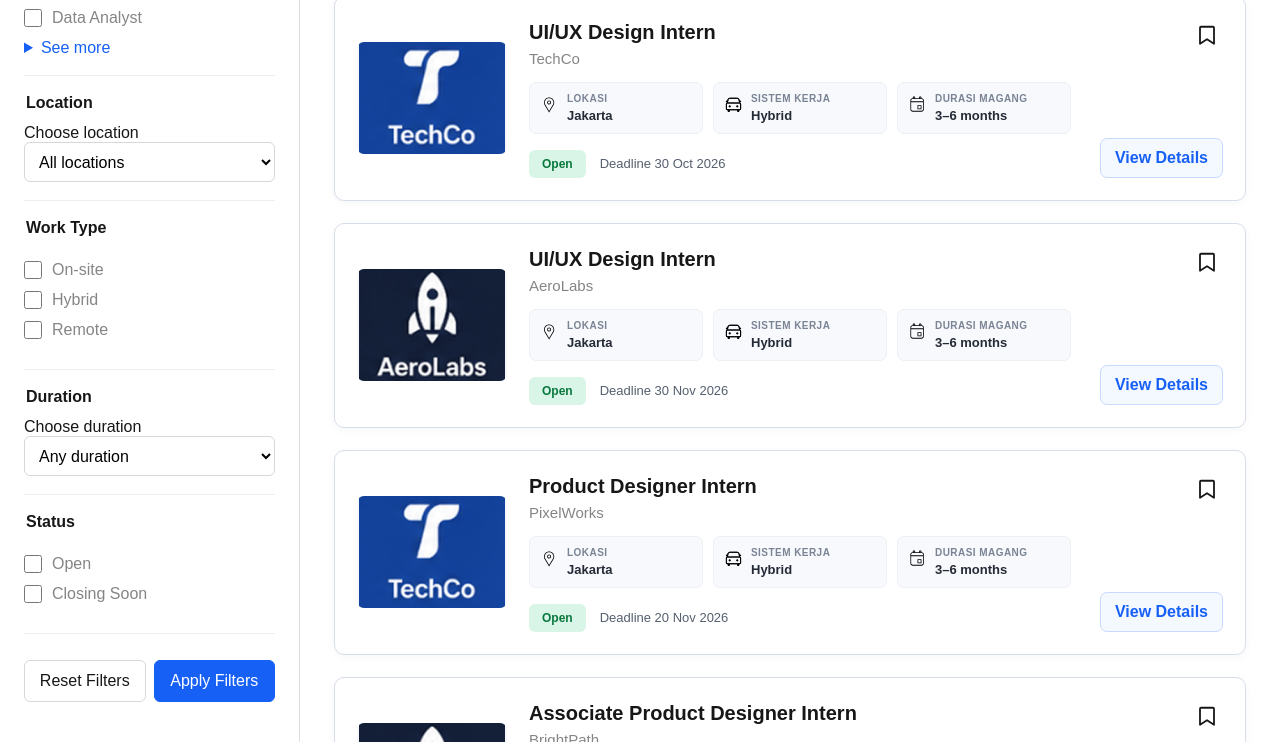
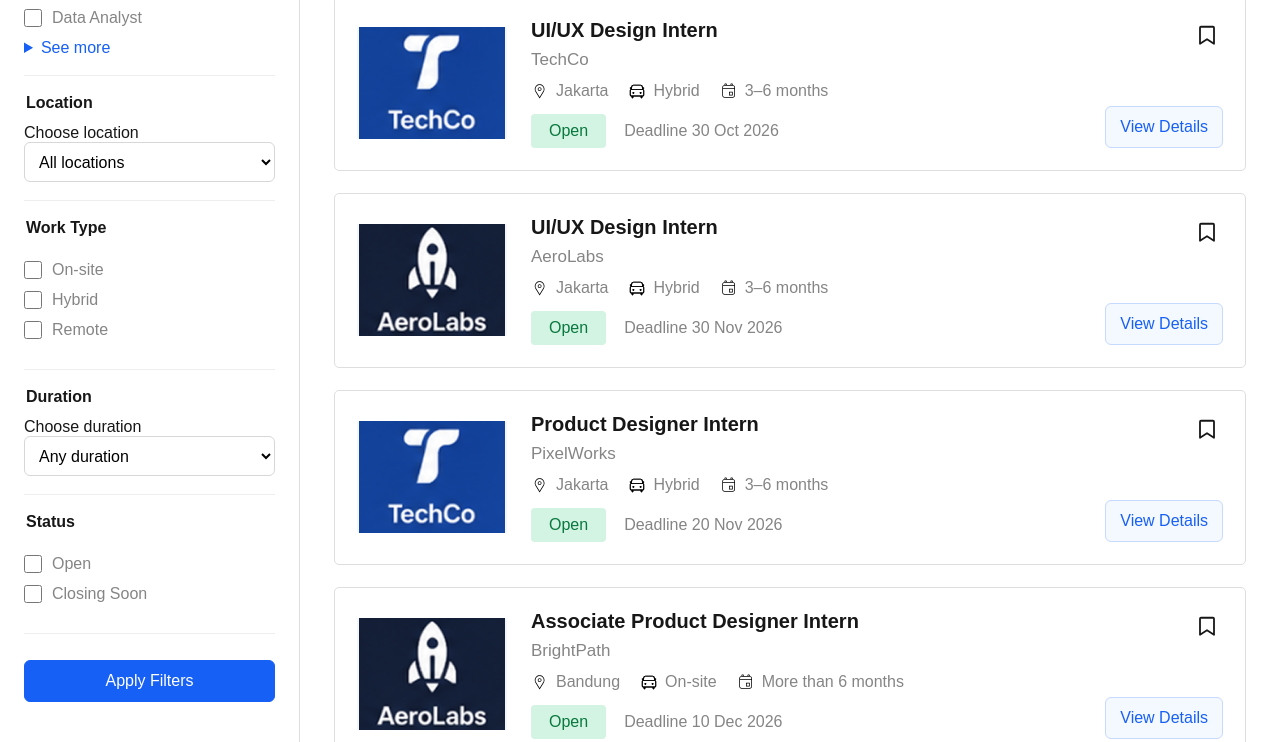
Before and after one commit to meilaniarein/InternHub, a plain HTML site: page FieldInternship.html in a window 1280 px wide. Shown: the part 351-1093 px from the top of the page. Drawn offline with Linux system fonts and the light colour scheme.

Commit message:
after pengujian4

```diff
--- a/FieldInternship.html
+++ b/FieldInternship.html
@@ -546,68 +546,6 @@
                 flex-direction: row;
             }
         }
-
-
-        /* AFTER - kartu lowongan dibuat lebih informatif untuk perbandingan cepat */
-        .job-card {
-            grid-template-columns: 150px minmax(0, 1fr) 130px !important;
-            align-items: center;
-            gap: 22px;
-            padding: 22px;
-            border: 1px solid #d7deea;
-            border-radius: 10px;
-            box-shadow: 0 2px 8px rgba(20, 40, 80, .04);
-        }
-        .job-card:hover { border-color: #9bb8f5; box-shadow: 0 5px 16px rgba(23, 96, 245, .09); }
-        .company-logo { width: 150px; height: 112px; object-fit: contain; background: #f5f7fb; border-radius: 7px; }
-        .job-main h2 { margin-bottom: 5px; font-size: 20px; line-height: 1.3; }
-        .company-name { margin-bottom: 15px; font-size: 15px; }
-        .job-meta {
-            display: grid !important;
-            grid-template-columns: repeat(3, minmax(120px, 1fr));
-            gap: 10px;
-            margin: 0 0 16px;
-            padding: 0;
-            list-style: none;
-        }
-        .job-meta li {
-            display: flex;
-            align-items: flex-start;
-            gap: 8px;
-            min-width: 0;
-            padding: 10px;
-            background: #f7f9fc;
-            border: 1px solid #edf0f5;
-            border-radius: 7px;
-            color: #333;
-        }
-        .job-meta li img { width: 19px; height: 19px; flex: 0 0 19px; object-fit: contain; margin-top: 2px; }
-        .meta-copy { display: flex; flex-direction: column; gap: 4px; min-width: 0; }
-        .meta-label { color: #7a8494; font-size: 10px; font-weight: 700; letter-spacing: .45px; text-transform: uppercase; }
-        .meta-value { color: #252b36; font-size: 13px; font-weight: 600; overflow-wrap: anywhere; }
-        .job-bottom { display: flex; flex-wrap: wrap; align-items: center; gap: 10px 14px; margin-top: 2px; }
-        .status { display: inline-flex; align-items: center; padding: 7px 13px; border-radius: 6px; font-size: 12px; font-weight: 700; }
-        .status-open { color: #08783d; background: #d9f5e7; }
-        .status-closing { color: #925600; background: #fff0d2; }
-        .status-default { color: #555; background: #edf0f4; }
-        .deadline { margin: 0; color: #555f6e; font-size: 13px; }
-        .job-actions { display: flex; flex-direction: column; align-items: flex-end; justify-content: space-between; align-self: stretch; gap: 18px; }
-        .details-link { padding: 10px 14px; border-radius: 7px; font-weight: 600; }
-        @media (max-width: 900px) {
-            .job-card { grid-template-columns: 110px minmax(0, 1fr) !important; gap: 15px; padding: 16px; }
-            .company-logo { width: 110px; height: 90px; }
-            .job-meta { grid-template-columns: repeat(2, minmax(110px, 1fr)); }
-            .job-actions { grid-column: 2; flex-direction: row; align-items: center; }
-        }
-        @media (max-width: 620px) {
-            .job-card { grid-template-columns: 84px minmax(0, 1fr) !important; gap: 12px; padding: 13px; }
-            .company-logo { width: 84px; height: 78px; }
-            .job-main h2 { font-size: 16px; }
-            .job-meta { grid-template-columns: 1fr; gap: 7px; margin: 12px 0; }
-            .job-meta li { padding: 8px; }
-            .job-actions { grid-column: 1 / -1; flex-direction: row; }
-        }
-
     </style>
 </head>
 
@@ -748,7 +686,6 @@
                 </fieldset>
 
                 <div class="filter-actions">
-                    <button class="button" type="reset">Reset Filters</button>
                     <button class="button button-primary" type="submit">Apply Filters</button>
                 </div>
             </form>
@@ -876,57 +813,37 @@
                 card.dataset.keywords = internship.keywords || "";
 
                 const saved = getSavedIds().includes(internship.id);
-                // Pertahankan URL logo asli dari data internships.json.
                 const logo = internship.logo || "./assets/images/Icon-InternHub.svg";
                 const detailPage = internship.detailPage || "DetailLowongan.html";
-                const statusText = String(internship.status || "Status not specified");
-                const normalizedStatus = statusText.toLowerCase();
-                const statusClass = normalizedStatus.includes("closing")
-                    ? "status-closing"
-                    : normalizedStatus === "open" ? "status-open" : "status-default";
 
                 card.innerHTML = `
-                    <img class="company-logo" src="${escapeHTML(logo)}"
-                         alt="Logo ${escapeHTML(internship.company || "perusahaan")}" width="150" loading="lazy">
+                    <img class="company-logo" src="${escapeHTML(logo)}" alt="Logo ${escapeHTML(internship.company || "perusahaan")}" width="150" loading="lazy">
                     <div class="job-main">
                         <h2>${escapeHTML(internship.title || internship.position || "Internship")}</h2>
                         <p class="company-name">${escapeHTML(internship.company || "Company not specified")}</p>
                         <ul class="job-meta">
-                            <li>
-                                <img src="./assets/images/Icon-Lokasi.svg" alt="">
-                                <span class="meta-copy"><span class="meta-label">Lokasi</span>
-                                <span class="meta-value">${escapeHTML(internship.location || "Belum ditentukan")}</span></span>
-                            </li>
-                            <li>
-                                <img src="./assets/images/Icon-ModelKerja.svg" alt="">
-                                <span class="meta-copy"><span class="meta-label">Sistem Kerja</span>
-                                <span class="meta-value">${escapeHTML(internship.workType || "Belum ditentukan")}</span></span>
-                            </li>
-                            <li>
-                                <img src="./assets/images/Icon-Durasi.svg" alt="">
-                                <span class="meta-copy"><span class="meta-label">Durasi Magang</span>
-                                <span class="meta-value">${escapeHTML(formatDuration(internship.duration))}</span></span>
-                            </li>
+                            <li><img src="./assets/images/Icon-Lokasi.svg" alt=""> ${escapeHTML(internship.location || "Location not specified")}</li>
+                            <li><img src="./assets/images/Icon-ModelKerja.svg" alt=""> ${escapeHTML(internship.workType || "Not specified")}</li>
+                            <li><img src="./assets/images/Icon-Durasi.svg" alt=""> ${escapeHTML(formatDuration(internship.duration))}</li>
                         </ul>
                         <div class="job-bottom">
-                            <span class="status ${statusClass}">${escapeHTML(statusText)}</span>
+                            <span class="status">${escapeHTML(internship.status || "Status not specified")}</span>
                             <p class="deadline">${escapeHTML(formatDate(internship.deadline))}</p>
                         </div>
                     </div>
                     <div class="job-actions">
-                        <button class="save-button" type="button" data-save="${escapeHTML(internship.id)}"
-                                aria-label="${saved ? "Hapus dari Saved" : "Simpan lowongan"}: ${escapeHTML(internship.company || internship.title || "internship")}" aria-pressed="${saved}">
-                            <svg class="save-icon" xmlns="http://www.w3.org/2000/svg" viewBox="0 0 24 24" width="24" height="24"
-                                 fill="${saved ? "#171717" : "none"}" stroke="#171717" stroke-width="1.8"
-                                 stroke-linecap="round" stroke-linejoin="round" aria-hidden="true">
+                        <button class="save-button" type="button" data-save="${escapeHTML(internship.id)}" aria-label="${saved ? "Hapus dari Saved" : "Simpan lowongan"}: ${escapeHTML(internship.company || internship.title || "internship")}" aria-pressed="${saved}">
+                            <svg class="save-icon" xmlns="http://www.w3.org/2000/svg" viewBox="0 0 24 24" width="24" height="24" fill="${saved ? "#171717" : "none"}" stroke="#171717" stroke-width="1.8" stroke-linecap="round" stroke-linejoin="round" aria-hidden="true">
                                 <path d="M6 3.75h12a1 1 0 0 1 1 1v16l-7-4.5-7 4.5v-16a1 1 0 0 1 1-1z" />
                             </svg>
                         </button>
                         <a class="button details-link" href="${escapeHTML(detailPage)}?id=${encodeURIComponent(internship.id)}">View Details</a>
                     </div>`;
 
-                // Jangan mengganti path logo perusahaan jika gagal dimuat;
-                // path sumber tetap dapat diperiksa dari internships.json.
+                const logoImage = card.querySelector(".company-logo");
+                logoImage.addEventListener("error", () => {
+                    logoImage.src = "./assets/images/Icon-InternHub.svg";
+                }, { once: true });
                 return card;
             }
 
```
